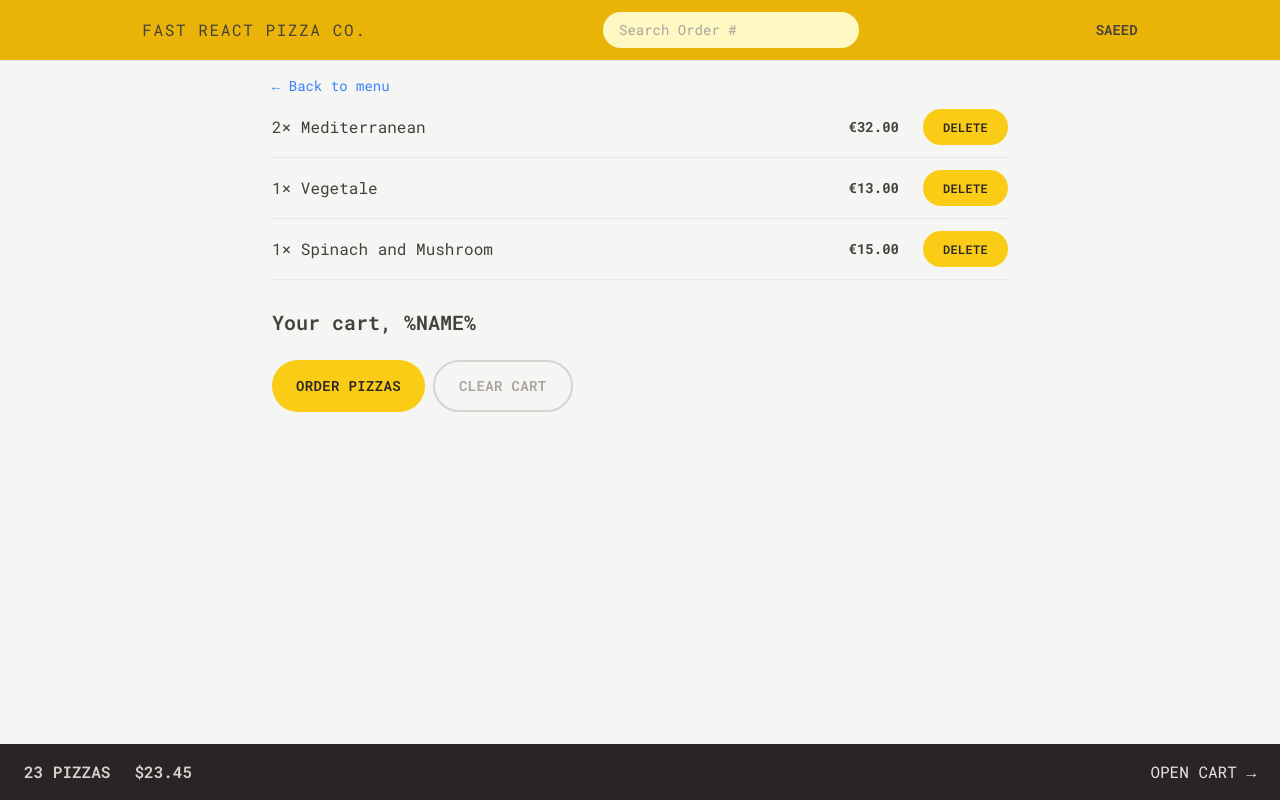
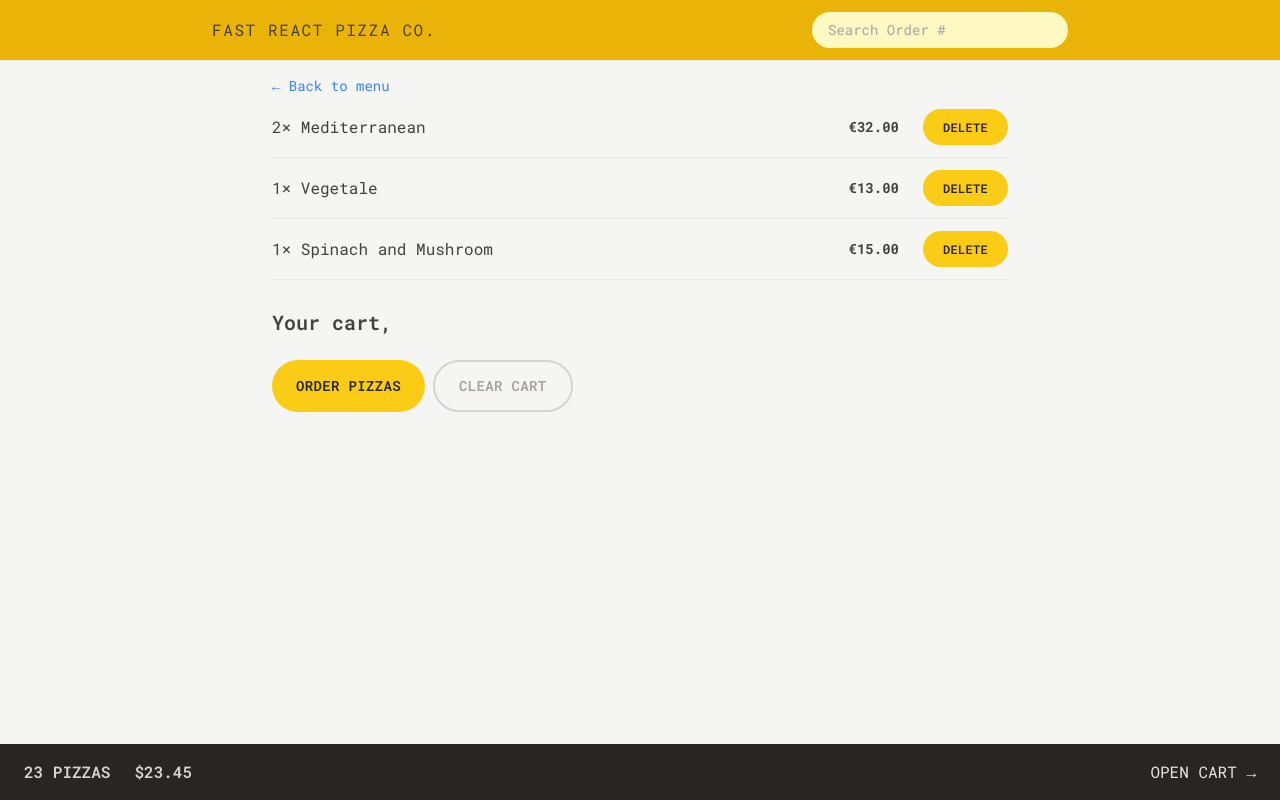
Before and after one commit to SaeedAbi/fast-pizza, a React (Vite) app: page /cart in a window 1280 px wide. Built offline with nearby package versions, Linux system fonts and the light colour scheme.

Commit message:
:zap: user updateName and username with redux

```diff
--- a/src/features/cart/Cart.jsx
+++ b/src/features/cart/Cart.jsx
@@ -1,7 +1,7 @@
-import { Link } from 'react-router-dom';
 import LinkButton from "../../ui/LinkButton.jsx";
 import Button from "../../ui/Button.jsx";
 import CartItem from "./CartItem.jsx";
+import {useSelector} from "react-redux";
 
 const fakeCart = [
   {
@@ -28,6 +28,7 @@ const fakeCart = [
 ];
 
 function Cart() {
+  const username=useSelector(state=>state.user.username)
   const cart = fakeCart;
 
   return (
@@ -38,7 +39,7 @@ function Cart() {
         {cart.map(item=><CartItem item={item} key={item.pizzaId} />)}
       </ul>
 
-      <h2 className='mt-7 text-xl font-semibold'>Your cart, %NAME%</h2>
+      <h2 className='mt-7 text-xl font-semibold'>Your cart, {username}</h2>
 
       <div className='mt-6 space-x-2'>
         <Button type='primary' to="/order/new">Order pizzas</Button>
--- a/src/features/order/CreateOrder.jsx
+++ b/src/features/order/CreateOrder.jsx
@@ -1,6 +1,7 @@
 import {Form, redirect, useActionData, useNavigation} from "react-router-dom";
 import {createOrder} from "../../services/apiRestaurant.js";
 import Button from "../../ui/Button.jsx";
+import {useSelector} from "react-redux";
 
 // https://uibakery.io/regex-library/phone-number
 const isValidPhone = (str) =>
@@ -33,6 +34,7 @@ const fakeCart = [
 ];
 
 function CreateOrder() {
+  const username=useSelector(state=>state.user.username)
   const navigation=useNavigation()
   const isSubmitting=navigation.state=== 'submitting'
 
@@ -47,7 +49,7 @@ function CreateOrder() {
       <Form method="POST" action="/order/new">
         <div className='mb-5 flex gap-2 flex-col sm:flex-row sm:items-center'>
           <label className='sm:basis-40'>First Name</label>
-          <input type="text" name="customer" required className='input grow'/>
+          <input defaultValue={username } type="text" name="customer" required className='input grow'/>
         </div>
 
         <div className='mb-5 flex gap-2 flex-col sm:flex-row sm:items-center'>
--- a/src/features/users/CreateUser.jsx
+++ b/src/features/users/CreateUser.jsx
@@ -1,11 +1,22 @@
 import { useState } from 'react';
 import Button from "../../ui/Button.jsx";
+import {useDispatch} from "react-redux";
+import {updateName} from "./userSlice.js";
+import {useNavigate} from "react-router-dom";
 
 function CreateUser() {
   const [username, setUsername] = useState('');
+  const dispatch= useDispatch()
+  const navigate=useNavigate()
+
 
   function handleSubmit(e) {
     e.preventDefault();
+
+    if (!username) return
+        dispatch(updateName(username))
+      navigate('/menu')
+
   }
 
   return (
--- a/src/features/users/Username.jsx
+++ b/src/features/users/Username.jsx
@@ -1,7 +1,13 @@
+import {useSelector} from "react-redux";
+
 const Username = () => {
+    const userName= useSelector(state=>state.user.username)
+
+    if(!userName) return null
+
     return (
         <div className='text-sm font-semibold hidden md:block'>
-            Saeed
+            {userName}
         </div>
     );
 };
--- a/src/ui/Home.jsx
+++ b/src/ui/Home.jsx
@@ -1,6 +1,9 @@
 import CreateUser from "../features/users/CreateUser.jsx";
+import {useSelector} from "react-redux";
+import Button from "./Button.jsx";
 
 function Home() {
+  const username=useSelector(state=>state.user.username)
   return (
     <div className='my-10 sm:my-20 text-center px-4'>
       <h1 className='text-xl text-stone-700 font-semibold mb-8 md:text-3xl'>
@@ -10,7 +13,7 @@ function Home() {
         Straight out of the oven, straight to you.
           </span>
       </h1>
-        <CreateUser/>
+      {username ==='' ? <CreateUser/>: <Button to='/menu' type='primary' >Continue ordering, {username}</Button>}
     </div>
   );
 }
```
